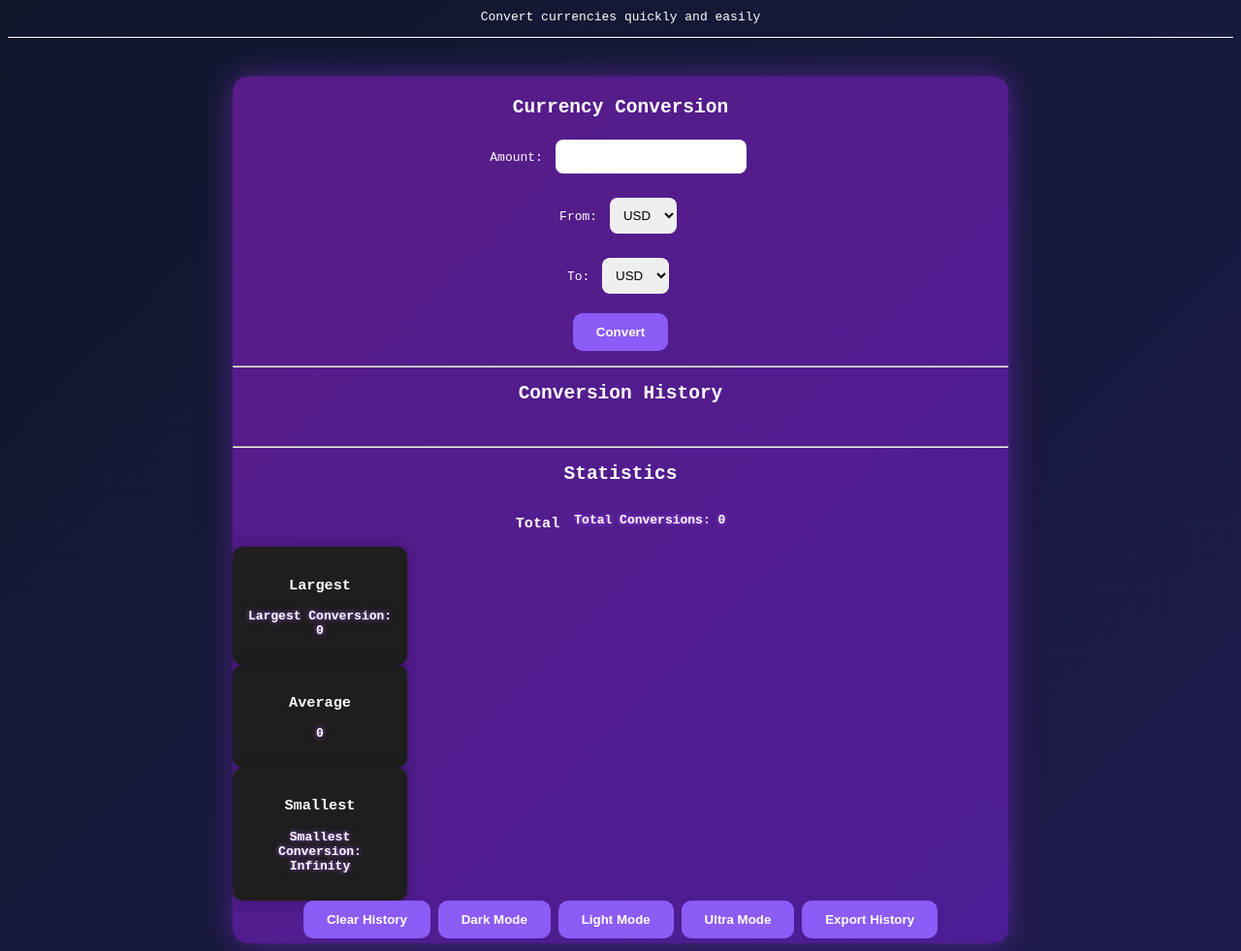
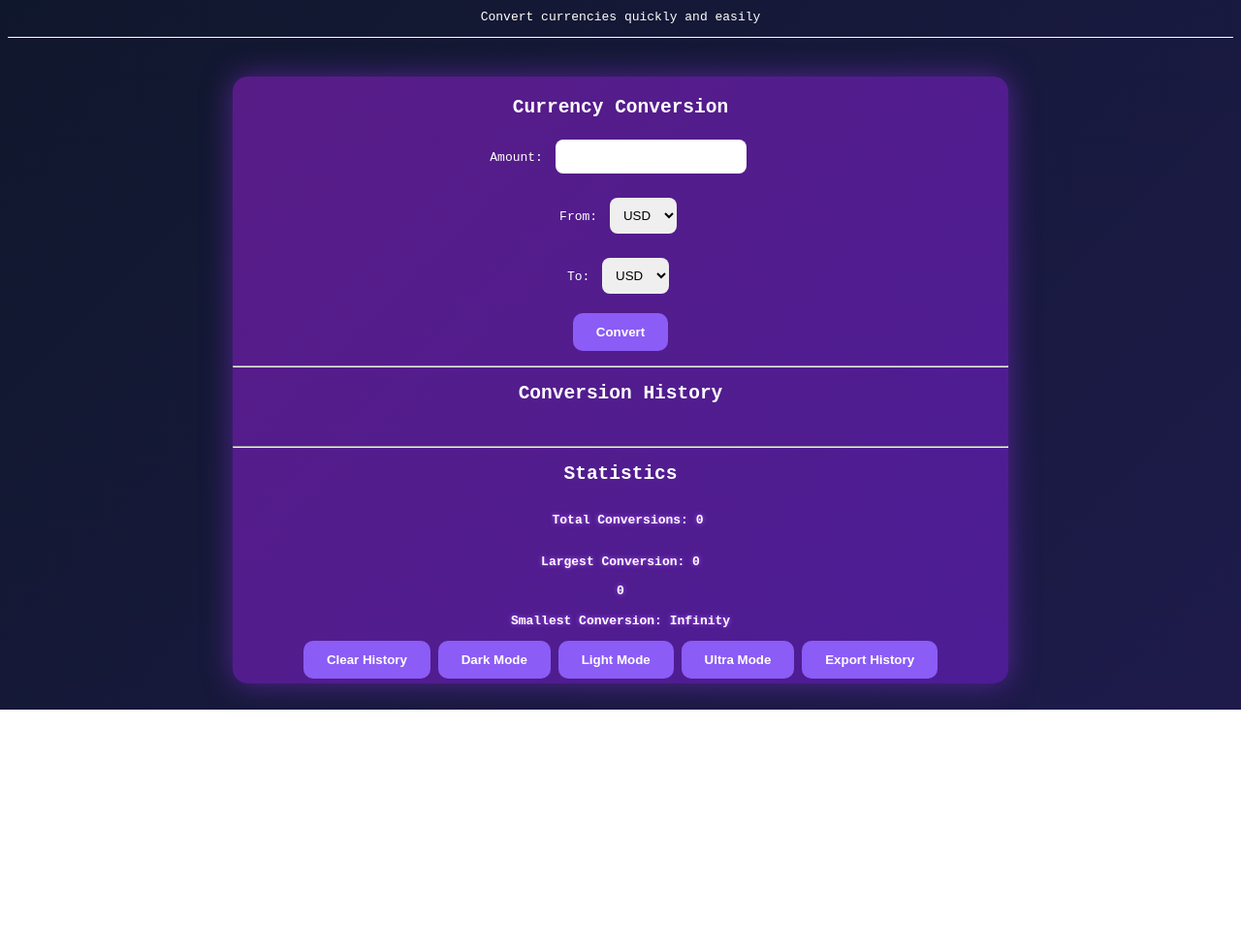
Before and after one commit to EnoshAdhikari/HackClubRepository, a plain HTML site: page index.html in a window 1280 px wide. Shown: the part 108-1089 px from the top of the page at 97% size. After the commit the page ends 840 px from the top, so only its background shows below. Drawn offline with Linux system fonts and the light colour scheme.

Commit message:
final edition, finished

```diff
--- a/index.html
+++ b/index.html
@@ -48,19 +48,19 @@
             <hr>
             <h2>Statistics</h2>
             <div class="stats-container">
-                <h3>Total</h3>
+                <h3></h3>
                 <p id="totalConversions">0</p>
             </div>
             <div class="stat-card">
-                <h3>Largest</h3>
+                <h3></h3>
                 <p id="largestConversion">0</p>
             </div>
             <div class="stat-card">
-                <h3>Average</h3>
+                <h3></h3>
                 <p id="averageConversion">0</p>
             </div>
             <div class="stat-card">
-                <h3>Smallest</h3>
+                <h3></h3>
                 <p id="smallestConversion">0</p>
             </div>
 
--- a/script.js
+++ b/script.js
@@ -61,7 +61,7 @@ function darkMode()
     const buttons = document.querySelectorAll("button");
     document.body.style.animation = "none";
     document.querySelector("main").style.animation = "none";
-    document.body.style.backgroundColor = "black";
+    document.body.style.background = "black";
     document.body.style.color = "white";
     document.querySelector("main").style.backgroundColor = "rgb(76,15,98)";
     localStorage.setItem("theme", "dark");
@@ -74,7 +74,7 @@ function lightMode()
     const buttons = document.querySelectorAll("button");
     document.body.style.animation = "none";
     document.querySelector("main").style.animation = "none";
-    document.body.style.backgroundColor = "white";
+    document.body.style.background = "white";
     document.body.style.color = "black";
     document.querySelector("main").style.backgroundColor = "rgb(76,15,98)";
     localStorage.setItem("theme", "light");
--- a/styles.css
+++ b/styles.css
@@ -27,6 +27,7 @@ main
     background: linear-gradient(135deg, #581c87, #4c1d95);
     box-shadow: 0 0 30px rgba(147,51,234,.5);
     backdrop-filter: blur(8px);
+    color: white;
 
 }
 main::hover
@@ -119,14 +120,7 @@ button:hover
     gap: 15px;
     flex-wrap: wrap;
 }
-.stat-card
-{
-    background: #1e1e1e;
-    padding: 15px;
-    border-radius: 10px;
-    width: 150px;
-    box-shadow: 0 0 15px rgba(0,0,0,.3);
-}
+
 input,select
 {
     padding: 10px;
```
